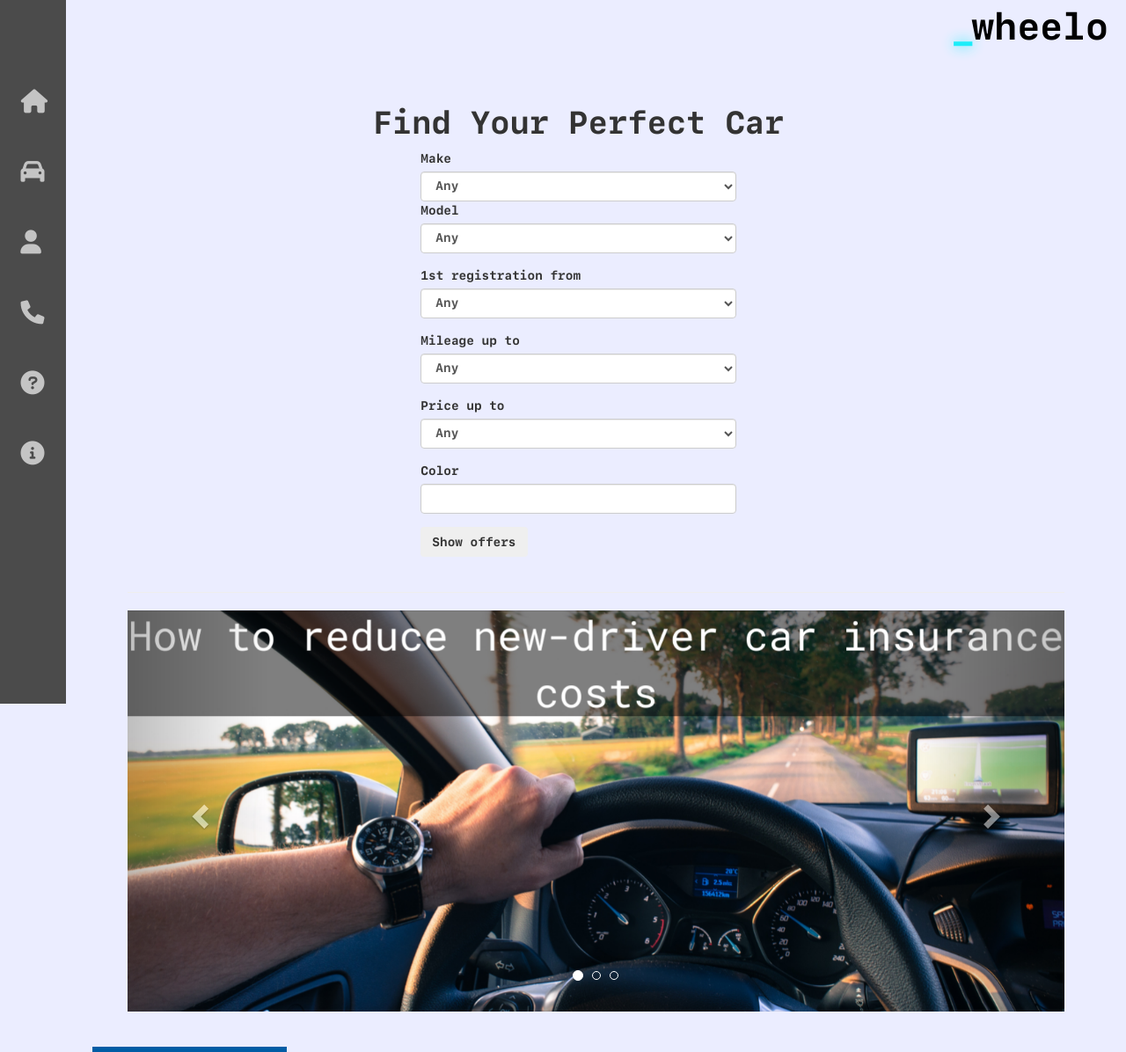
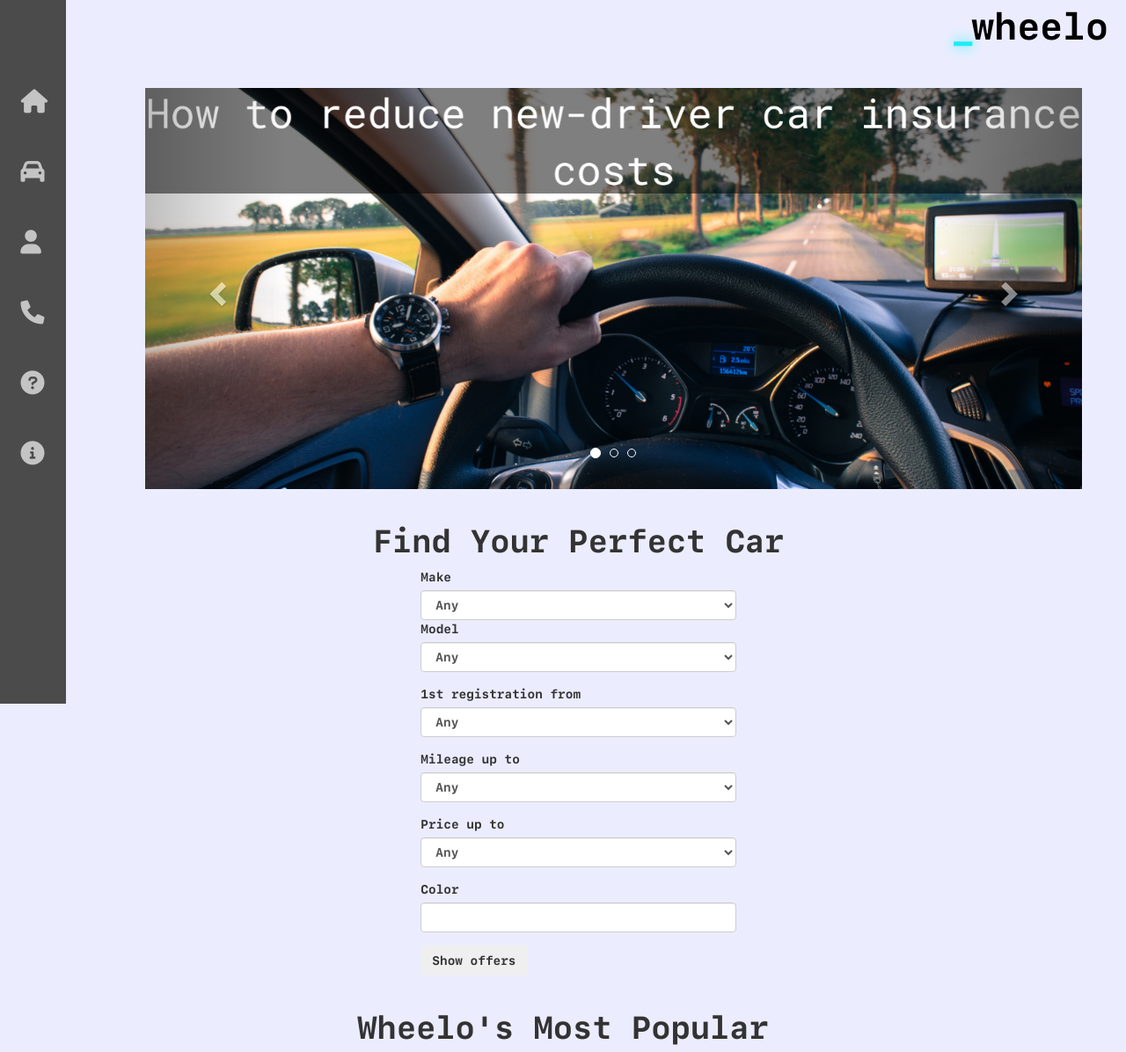
Before and after one commit to stfn-ko/_wheelo, a Python web app: template Website/app/templates/index.html in a window 1280 px wide. Shown: the top 1196 px of the page at 88% size. Run offline with Jinja, Linux system fonts and the light colour scheme; the template is opened without the code that fills it, so the values that code supplies are empty; some libraries are stand-ins or nearby versions.

Commit message:
set up flex container for popular items

```diff
--- a/Website/app/static/css/styles.css
+++ b/Website/app/static/css/styles.css
@@ -317,3 +317,14 @@ iframe {
   color: white;
   background-color: rbg(0,0,0);
 }
+
+
+.column{
+  flex: 25%;
+  padding: 5px;
+}
+
+.flex-container{
+  display: flex;
+  flex-flow: row wrap;
+}
--- a/Website/app/templates/index.html
+++ b/Website/app/templates/index.html
@@ -4,6 +4,42 @@
 {% block app_content %}
 <div class="transition-page" id="hm"></div>
 <div class="row fade-in-content">
+    <div class="container" style="padding-left: 90px;">
+        <div id="information_carousel" class="carousel slide" data-ride="carousel">
+            <!-- Indicators -->
+            <ol class="carousel-indicators">
+                <li data-target="#information_carousel" data-slide-to="0" class="active"></li>
+                <li data-target="#information_carousel" data-slide-to="1"></li>
+                <li data-target="#information_carousel" data-slide-to="2"></li>
+             </ol>
+
+            <!-- Wrapper for slides -->
+            <div class="carousel-inner" role="listbox">
+                <div class="item active">
+                    <a href="https://www.rac.co.uk/drive/advice/how-to/reducing-the-cost-of-insurance-for-new-drivers/"><img src="static/information_slide_pics/slide_one.png"></a>
+                </div>
+                <div class="item">
+                    <a href="https://www.autoexpress.co.uk/first-cars/64339/top-10-best-first-cars-new-drivers-2022"><img src="static/information_slide_pics/slide_two.png"></a>
+                </div>
+                <div class="item">
+                    <a href="https://www.rac.co.uk/drive/advice/know-how/car-dashboard-warning-lights-meaning/"><img src="static/information_slide_pics/slide_three.png"></a>
+                </div>
+            </div>
+
+            <!-- Controls -->
+            <a class="left carousel-control" href="#information_carousel" role="button" data-slide="prev">
+                <span class="glyphicon glyphicon-chevron-left" aria-hidden="true"></span>
+                <span class="sr-only">Previous</span>
+            </a>
+            <a class="right carousel-control" href="#information_carousel" role="button" data-slide="next">
+                <span class="glyphicon glyphicon-chevron-right" aria-hidden="true"></span>
+                <span class="sr-only">Next</span>
+            </a>
+        </div>
+        <br>
+    </div>
+
+
     <h1 style="text-align:center;">Find Your Perfect Car</h1>
     <div class="col-md-4 col-md-offset-4">
         <form>
@@ -255,44 +291,24 @@
         </form>
     </div>
 
-    <!-- <div class="col-md-4 col-md-offset-4"> -->
-    <div class="container" style="padding-left: 90px;">
+    <br>
 
-        <br>
-        <hr style="background-color: rgb(75, 75, 75);">
-
-        <div id="information_carousel" class="carousel slide" data-ride="carousel">
-            <!-- Indicators -->
-            <ol class="carousel-indicators">
-                <li data-target="#information_carousel" data-slide-to="0" class="active"></li>
-                <li data-target="#information_carousel" data-slide-to="1"></li>
-                <li data-target="#information_carousel" data-slide-to="2"></li>
-             </ol>
-
-            <!-- Wrapper for slides -->
-            <div class="carousel-inner" role="listbox">
-                <div class="item active">
-                    <a href="https://www.rac.co.uk/drive/advice/how-to/reducing-the-cost-of-insurance-for-new-drivers/"><img src="static/information_slide_pics/slide_one.png"></a>
-                </div>
-                <div class="item">
-                    <a href="https://www.autoexpress.co.uk/first-cars/64339/top-10-best-first-cars-new-drivers-2022"><img src="static/information_slide_pics/slide_two.png"></a>
-                </div>
-                <div class="item">
-                    <a href="https://www.rac.co.uk/drive/advice/know-how/car-dashboard-warning-lights-meaning/"><img src="static/information_slide_pics/slide_three.png"></a>
-                </div>
+    <h1 style="text-align:center;">Wheelo's Most Popular</h1>
+    <div class="container">
+        <div class="flex-container">
+            <div>
+                <img src="...">
             </div>
-
-            <!-- Controls -->
-            <a class="left carousel-control" href="#information_carousel" role="button" data-slide="prev">
-                <span class="glyphicon glyphicon-chevron-left" aria-hidden="true"></span>
-                <span class="sr-only">Previous</span>
-            </a>
-            <a class="right carousel-control" href="#information_carousel" role="button" data-slide="next">
-                <span class="glyphicon glyphicon-chevron-right" aria-hidden="true"></span>
-                <span class="sr-only">Next</span>
-            </a>
+            <div>
+                <img src="...">
+            </div>
+            <div>
+                <img src="...">
+            </div>
+            <div>
+                <img src="...">
+            </div>
         </div>
-        <br>
     </div>
 
     <br>
```
